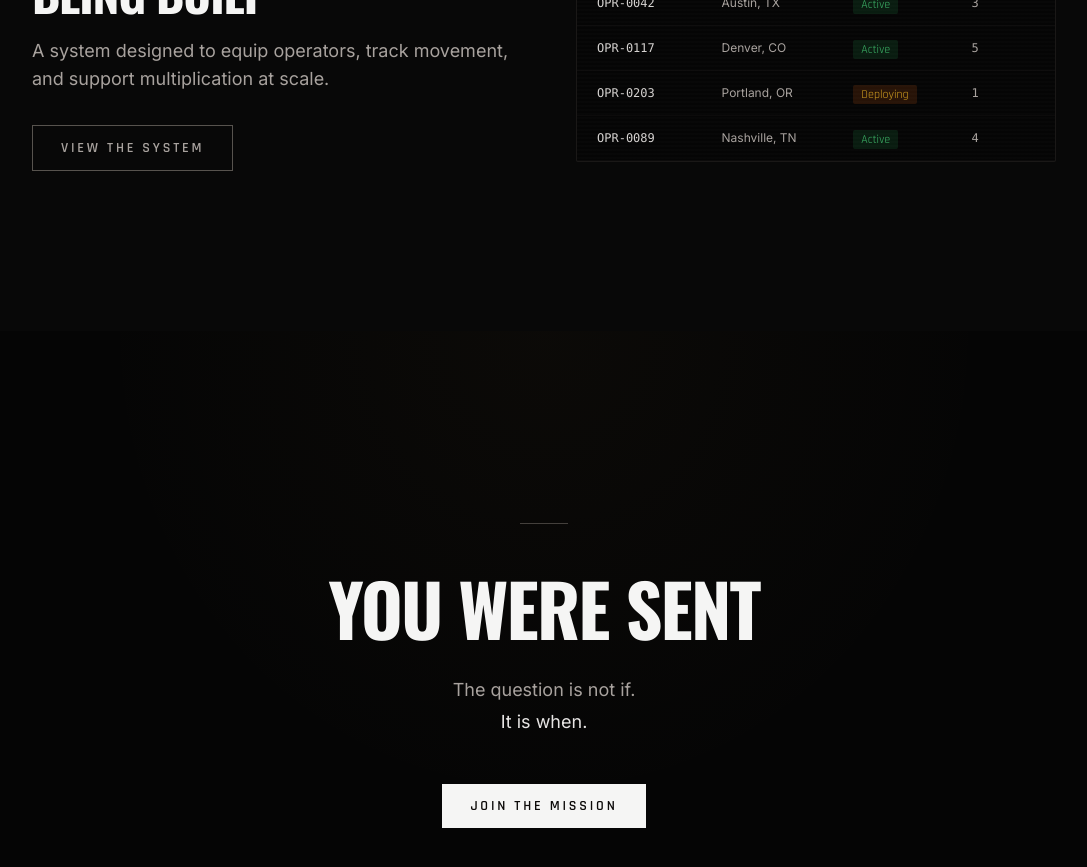
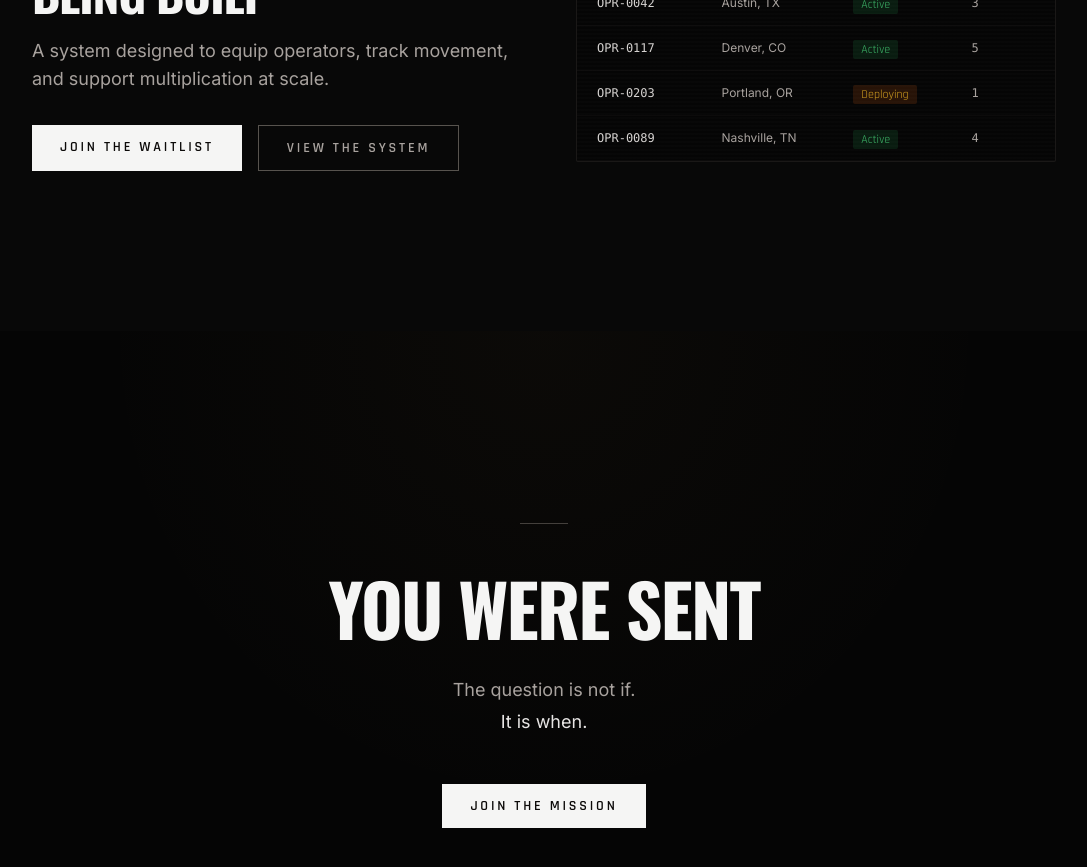
Before and after one commit to rfox0629/usam-website, a Next.js app: page / in a window 1280 px wide. Shown: the part 4820-5687 px from the top of the page, without its empty margins (96-1183 px from the left). Built offline with nearby package versions, Linux system fonts and the light colour scheme.

Commit message:
Update infrastructure CTA buttons

```diff
--- a/app/page.tsx
+++ b/app/page.tsx
@@ -586,7 +586,12 @@ export default function Home() {
           <div className="grid grid-cols-1 lg:grid-cols-2 gap-16 items-center">
             <div>
               <Reveal><SectionHeading align="left" overline="SYSTEM LAYER" headline="THE INFRASTRUCTURE IS BEING BUILT"><p>A system designed to equip operators, track movement, and support multiplication at scale.</p></SectionHeading></Reveal>
-              <Reveal delay={200}><div className="mt-8"><CTAButton variant="secondary" href="/system">View the System</CTAButton></div></Reveal>
+              <Reveal delay={200}>
+                <div className="mt-8 flex flex-col sm:flex-row gap-4">
+                  <CTAButton href="/mission">Join the Waitlist</CTAButton>
+                  <CTAButton variant="secondary" href="/system">View the System</CTAButton>
+                </div>
+              </Reveal>
             </div>
             <Reveal delay={300}><DOSPanel/></Reveal>
           </div>
```
